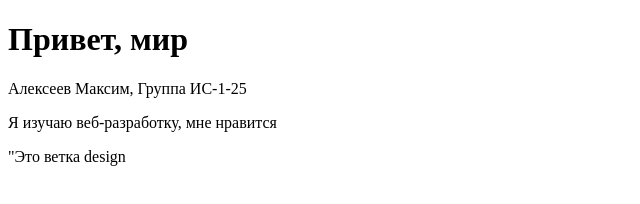
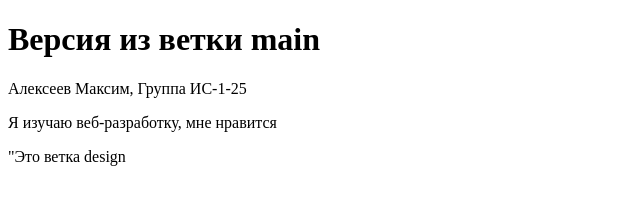
Before and after one commit to siziemvp/uchebnaya-praktika, a plain HTML site: page index.html in a window 1280 px wide. Shown: the whole page, without its empty margins (0-640 px from the left). Drawn offline with Linux system fonts and the light colour scheme.

Commit message:
Change h1 in main

```diff
--- a/index.html
+++ b/index.html
@@ -6,7 +6,7 @@
     <title>Моя первая страница!</title>
 </head>
 <body>
-    <h1>Привет, мир</h1>
+    <h1>Версия из ветки main</h1>
     <p>Алексеев Максим, Группа ИС-1-25</p>
     <p>Я изучаю веб-разработку, мне нравится</p>
     <p>"Это ветка design</p>
```
